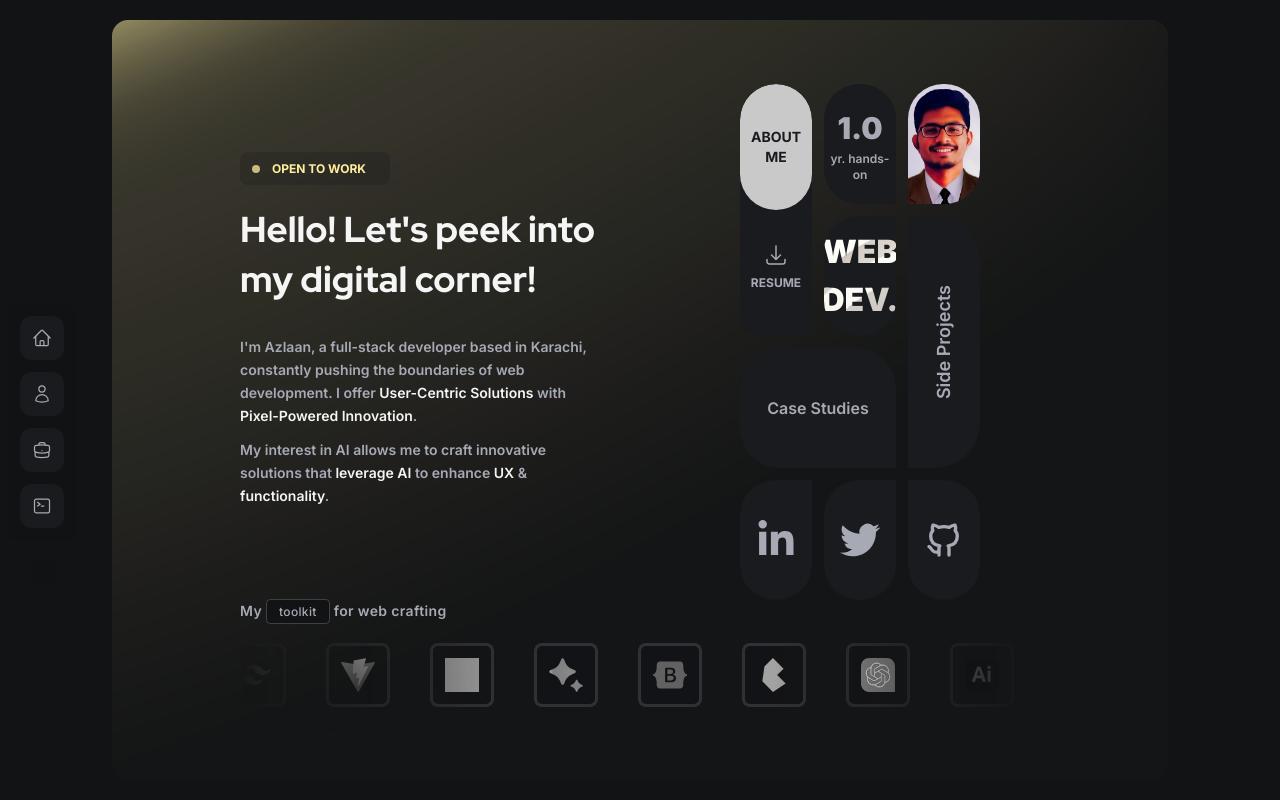
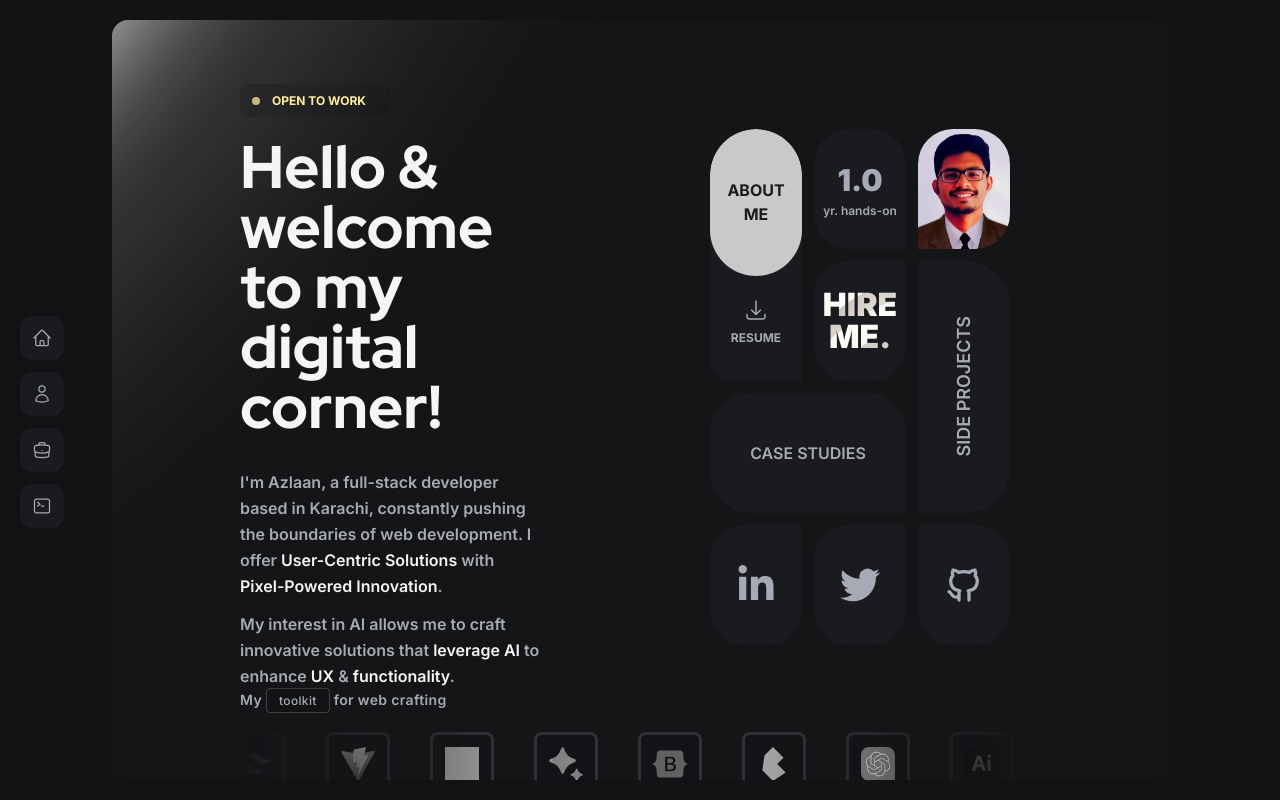
Before and after one commit to mdazlaanzubair/the-chronicles-of-UI-UX, a Next.js app: page / in a window 1280 px wide. Built offline with nearby package versions, Linux system fonts and the light colour scheme; grey boxes are pictures that could not be loaded.

Commit message:
bento grid fixed hero sections removed

```diff
--- a/app/components/contact/ContactSection.jsx
+++ b/app/components/contact/ContactSection.jsx
@@ -46,9 +46,9 @@ const ContactSection = () => {
       <div className="w-full md:w-2/3">
         <motion.h1
           variants={contentVariants}
-          className="font-display text-4xl leading-snug text-secondary font-extrabold mb-5"
+          className="font-display text-4xl lg:text-6xl leading-snug text-secondary font-extrabold mb-5"
         >
-          Thank you for your time
+          Say hello!
         </motion.h1>
         <motion.h2
           variants={contentVariants}
--- a/app/components/hero/BentoGrid.jsx
+++ b/app/components/hero/BentoGrid.jsx
@@ -34,7 +34,7 @@ const BentoGrid = () => {
     "bg-base-100 w-full h-full flex justify-center items-center text-center overflow-clip";
 
   return (
-    <div className="w-full lg:w-2/3 h-full grid gap-3">
+    <div className="w-full lg:w-10/12 h-full grid gap-3">
       <motion.div
         variants={contentContainerVariants}
         initial="hidden"
@@ -46,15 +46,15 @@ const BentoGrid = () => {
       >
         <motion.div
           variants={contentVariants}
-          className={`${boxStyle} row-span-2 rounded-bl-[35px] rounded-t-[65px]`}
+          className={`${boxStyle} row-span-2 rounded-bl-[50px] rounded-t-[100px]`}
         >
           <div className="flex flex-col w-full h-full">
             <button
               onClick={() => router.push("/about")}
               type="button"
-              className="bg-secondary/80 text-base-100 w-full h-1/2 text-sm font-bold uppercase rounded-full cursor-pointer hover:bg-secondary hover:font-black transition-all ease-in-out duration-500"
+              className="bg-secondary/80 text-base-100 w-full h-[45%] lg:h-[70%] text-base font-bold uppercase rounded-full cursor-pointer hover:bg-secondary hover:font-black transition-all ease-in-out duration-500"
             >
-              About Me
+              About <br /> Me
             </button>
             <div
               className="group w-full h-1/2 flex items-center justify-center cursor-pointer hover:text-secondary hover:font-black transition-all ease-in-out duration-500"
@@ -111,10 +111,18 @@ const BentoGrid = () => {
 
         <motion.div
           variants={contentVariants}
-          className={`${boxStyle} rounded-b-[35px] rounded-tl-[35px]`}
+          className={`${boxStyle} group rounded-b-[35px] rounded-tl-[35px] cursor-pointer`}
+          onClick={() =>
+            window.open(
+              "https://calendly.com/mdazlaanzubair/virtual-interaction/",
+              "_blank"
+            )
+          }
         >
           <div className="bento-grid-container h-[120px] flex items-center justify-center">
-            <h1 className="text-[150%] lg:text-[200%] font-black">Web Dev.</h1>
+            <h1 className="text-[150%] lg:text-[200%] font-black leading-none group-hover:scale-105">
+              Hire <br /> me.
+            </h1>
           </div>
         </motion.div>
         <motion.div
@@ -122,7 +130,7 @@ const BentoGrid = () => {
           className={`${boxStyle} row-span-2 rounded-r-[45px] cursor-pointer hover:text-secondary transition-all ease-in-out duration-500`}
           onClick={() => router.push("/projects")}
         >
-          <span className="text-lg font-semibold [writing-mode:vertical-lr] rotate-180">
+          <span className="text-lg font-semibold [writing-mode:vertical-lr] rotate-180 uppercase">
             Side Projects
           </span>
         </motion.div>
@@ -131,7 +139,7 @@ const BentoGrid = () => {
           className={`${boxStyle} col-span-2 rounded-t-[40px] cursor-pointer rounded-l-[40px] font-semibold hover:text-secondary hover:font-bold transition-all ease-in-out duration-500`}
           onClick={() => router.push("/work")}
         >
-          <span className="flex items-center justify-center h-[100px]">
+          <span className="flex items-center justify-center h-[100px] uppercase">
             Case Studies
           </span>
         </motion.div>
--- a/app/components/hero/HeroSection.jsx
+++ b/app/components/hero/HeroSection.jsx
@@ -1,8 +1,6 @@
 import React from "react";
 import IconSlider from "../generic/IconSlider";
 import { techLogosArrayComplete } from "@/app/utils/iconExporter";
-import Figure from "../generic/Figure";
-import heroImg from "@/public/other/hero-img.jpg";
 import Link from "next/link";
 import { motion } from "framer-motion";
 import BentoGrid from "./BentoGrid";
@@ -44,14 +42,10 @@ const HeroSection = () => {
       <div className="flex flex-col lg:flex-row-reverse items-center justify-between gap-20 z-10">
         <div className="flex w-full lg:w-1/2 justify-center">
           <BentoGrid />
-          {/* <Figure
-            src={heroImg.src}
-            size="w-[400px] h-[300px]"
-            caption="Hello World"
-          /> */}
         </div>
 
         <div className="w-full md:w-1/2">
+          <div className="w-full lg:w-10/12">
             <motion.div variants={contentVariants}>
               <Link
                 href="#contact-section"
@@ -65,29 +59,30 @@ const HeroSection = () => {
             </motion.div>
             <motion.h1
               variants={contentVariants}
-            className="font-display text-4xl leading-snug text-secondary font-extrabold mb-8"
+              className="font-display text-4xl lg:text-6xl leading-snug text-secondary font-extrabold mb-8"
             >
-            Hello! Let&apos;s peek into my digital corner!
+              Hello &amp; welcome to my digital corner!
             </motion.h1>
             <motion.p
               variants={contentVariants}
-            className="text-sm leading-relaxed tracking-normal font-semibold mb-3"
+              className="text-base leading-relaxed tracking-normal font-semibold mb-3"
             >
-            I&apos;m Azlaan, a full-stack developer based in Karachi, constantly
-            pushing the boundaries of web development. I offer{" "}
-            <span className="text-secondary">User-Centric Solutions</span> with{" "}
+              I&apos;m Azlaan, a full-stack developer based in Karachi,
+              constantly pushing the boundaries of web development. I offer{" "}
+              <span className="text-secondary">User-Centric Solutions</span>{" "}
+              with{" "}
               <span className="text-secondary">Pixel-Powered Innovation</span>.
             </motion.p>
             <motion.p
               variants={contentVariants}
-            className="text-sm leading-relaxed tracking-normal font-semibold"
+              className="text-base leading-relaxed tracking-normal font-semibold"
             >
               My interest in AI allows me to craft innovative solutions that{" "}
               <span className="text-secondary">leverage AI</span> to enhance{" "}
               <span className="text-secondary">UX</span> &amp;{" "}
               <span className="text-secondary">functionality</span>.
             </motion.p>
-          <br />
+          </div>
         </div>
       </div>
       <motion.div
--- a/app/globals.css
+++ b/app/globals.css
@@ -81,7 +81,7 @@ body {
 
 @keyframes animate {
   0% {
-    background-position: left 0px top 10px;
+    background-position: left 0px top -10px;
   }
   100% {
     background-position: left 800px top 10px;
--- a/app/page.js
+++ b/app/page.js
@@ -29,18 +29,18 @@ export default function Home() {
           animate="visible"
           className="absolute flex -top-[300%] -left-[300%] bottom-0 right-0 blur-3xl"
           style={{
-            background: `radial-gradient(circle at center, rgba(254,239,159, 1) 0%, rgba(254,239,159, 0.9) 50%, rgba(254,239,159, 0.2) 50%, rgba(254,239,159, 0), rgba(254,239,159, 0), transparent, transparent)`,
+            background: `radial-gradient(circle at center, rgba(255,255,255, 1) 0%, rgba(255,255,255, 0.9) 50%, rgba(255,255,255, 0.2) 50%, rgba(255,255,255, 0), rgba(255,255,255, 0), transparent, transparent)`,
           }}
         />
       )}
       <div className="z-10">
         <HeroSection />
-        <WorkSection workList={workList} selectWork={selectWork} />
+        {/* <WorkSection workList={workList} selectWork={selectWork} />
         <ProjectSection
           projectList={projectList}
           selectProject={selectProject}
-        />
-        <ContactSection />
+        /> */}
+        {/* <ContactSection /> */}
       </div>
     </div>
   );
```
Lines whose indentation alone changed are shown as unchanged.
